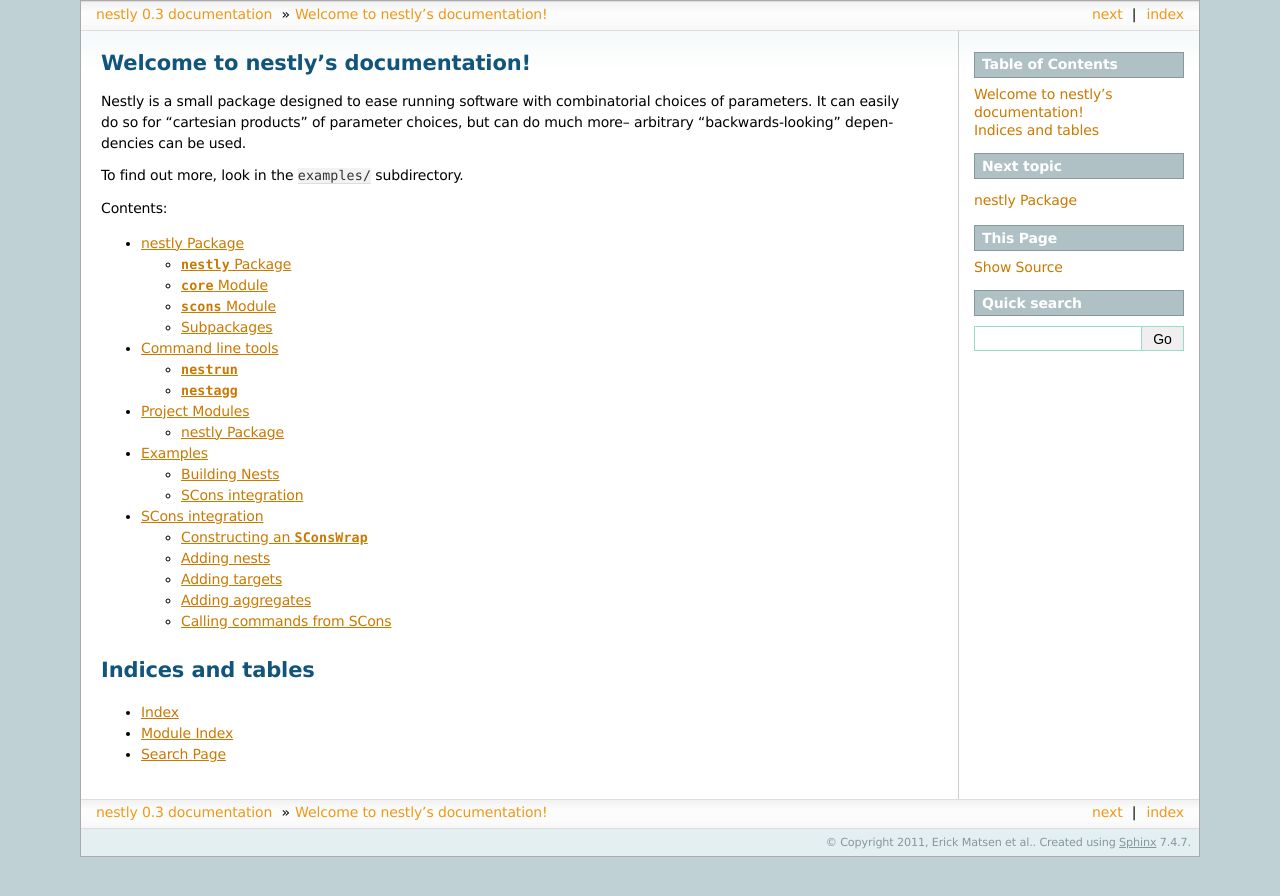
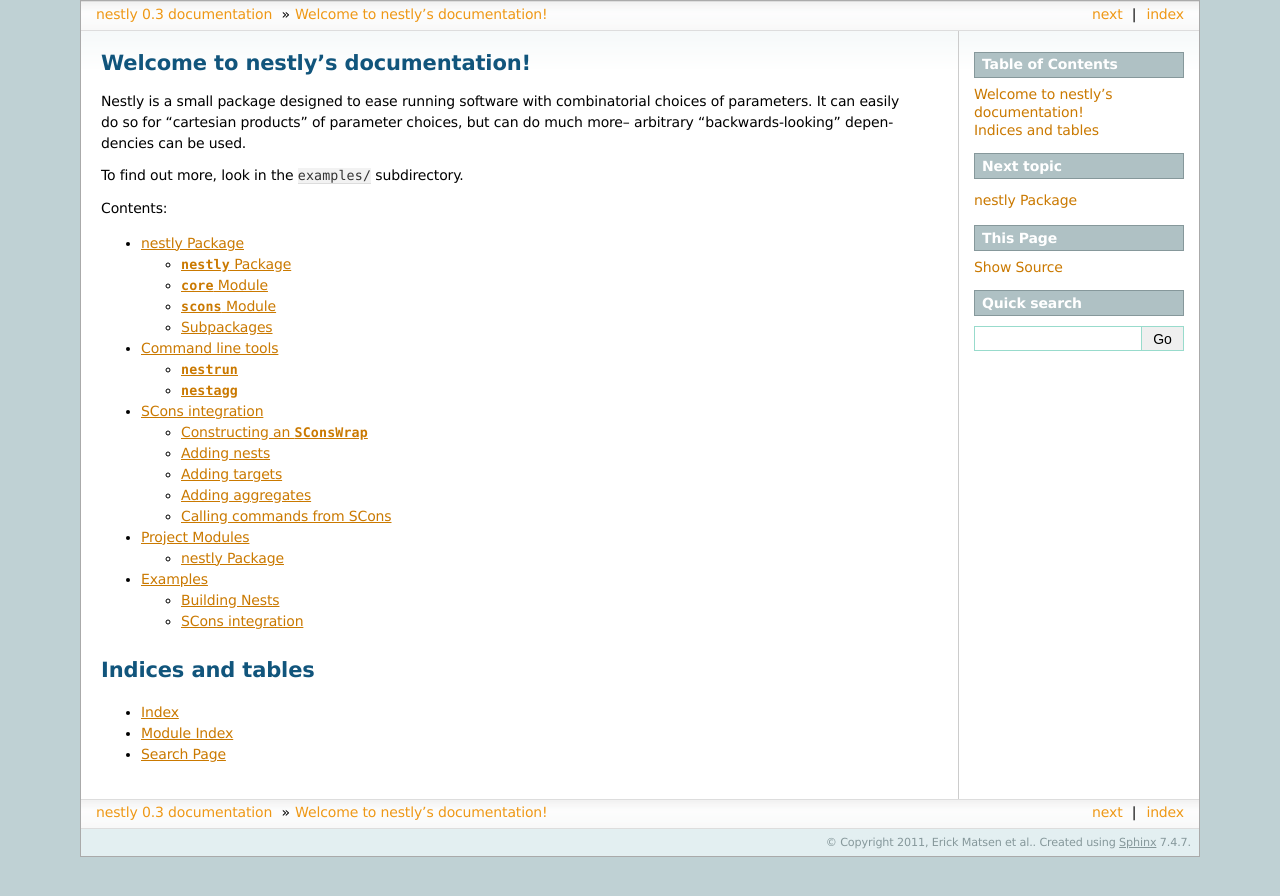
Before and after one commit to fhcrc/nestly, a Sphinx documentation site: the page built from docs/index.rst, in a window 1280 px wide. Shown: the top 896 px of the page. Built offline with Sphinx 7.4.7, drawn with Linux system fonts in a browser that asks for light colours.

Commit message:
rearrangement

```diff
--- a/docs/index.rst
+++ b/docs/index.rst
@@ -20,10 +20,10 @@
 
    nestly
    command-line-tools
+   scons
 
    modules
    examples
-   scons
 
 Indices and tables
 ==================
```
